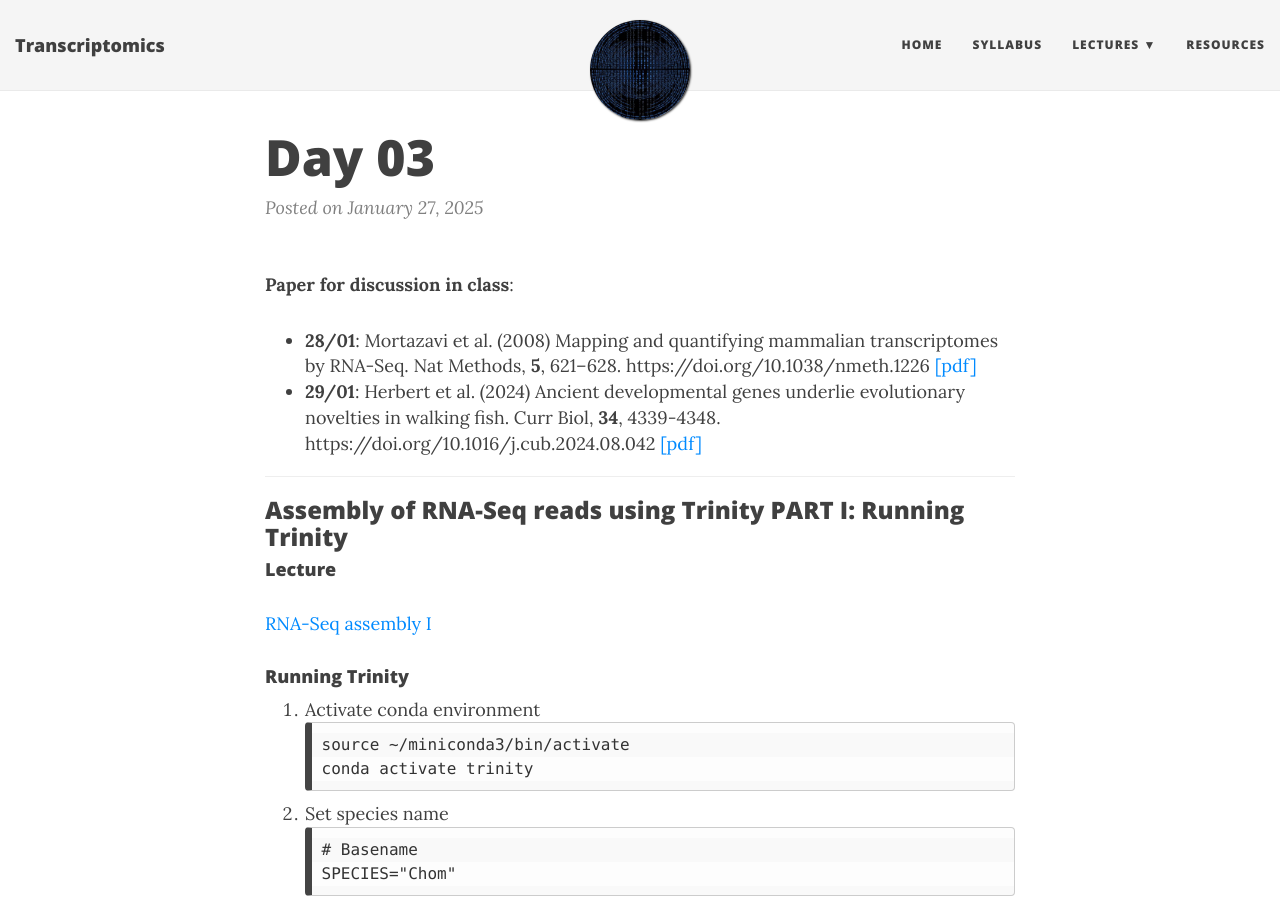
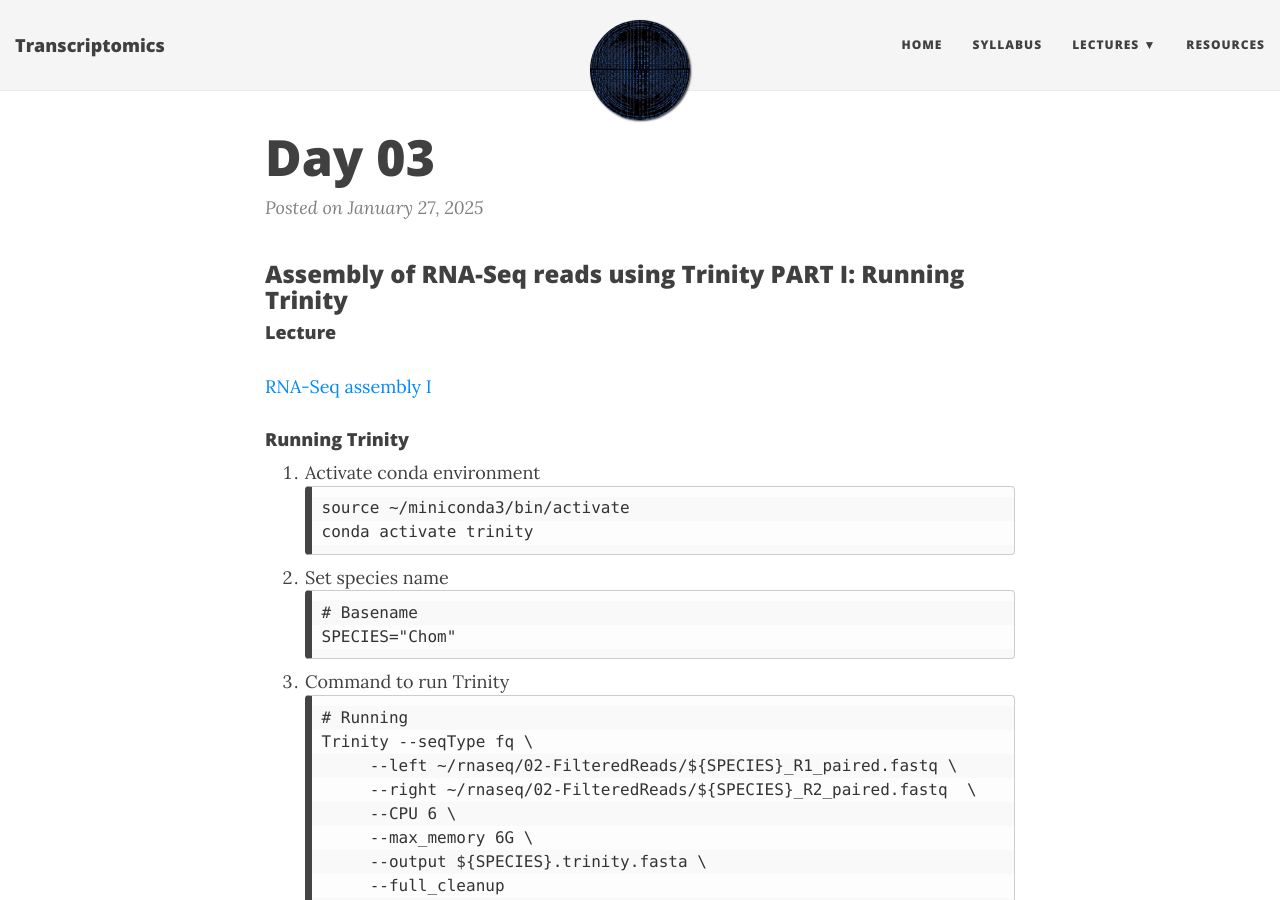
Before and after one commit to tttorres/transcriptomics, a Jekyll site: the page built from _posts/2025-01-27-Day03.md, in a window 1280 px wide and 900 px high. Built offline with Jekyll 4.4.1, drawn with Linux system fonts in a browser that asks for light colours; nearby versions of some CDN libraries.

Commit message:
Update 2025-01-27-Day03.md

```diff
--- a/_posts/2025-01-27-Day03.md
+++ b/_posts/2025-01-27-Day03.md
@@ -4,12 +4,6 @@ title: Day 03
 #image: /img/hello_world.jpeg
 ---
 
-**Paper for discussion in class**:
-
-- **28/01**: Mortazavi et al. (2008) Mapping and quantifying mammalian transcriptomes by RNA-Seq. Nat Methods, **5**, 621–628. https://doi.org/10.1038/nmeth.1226 [[pdf]](../pdf/Mortazavietal2008.pdf)
-- **29/01**: Herbert et al. (2024) Ancient developmental genes underlie evolutionary novelties in walking fish. Curr Biol, **34**, 4339-4348. https://doi.org/10.1016/j.cub.2024.08.042 [[pdf]](../pdf/Herbertetal2024.pdf)
-
----
 
 ### Assembly of RNA-Seq reads using Trinity PART I: Running Trinity
 
```
